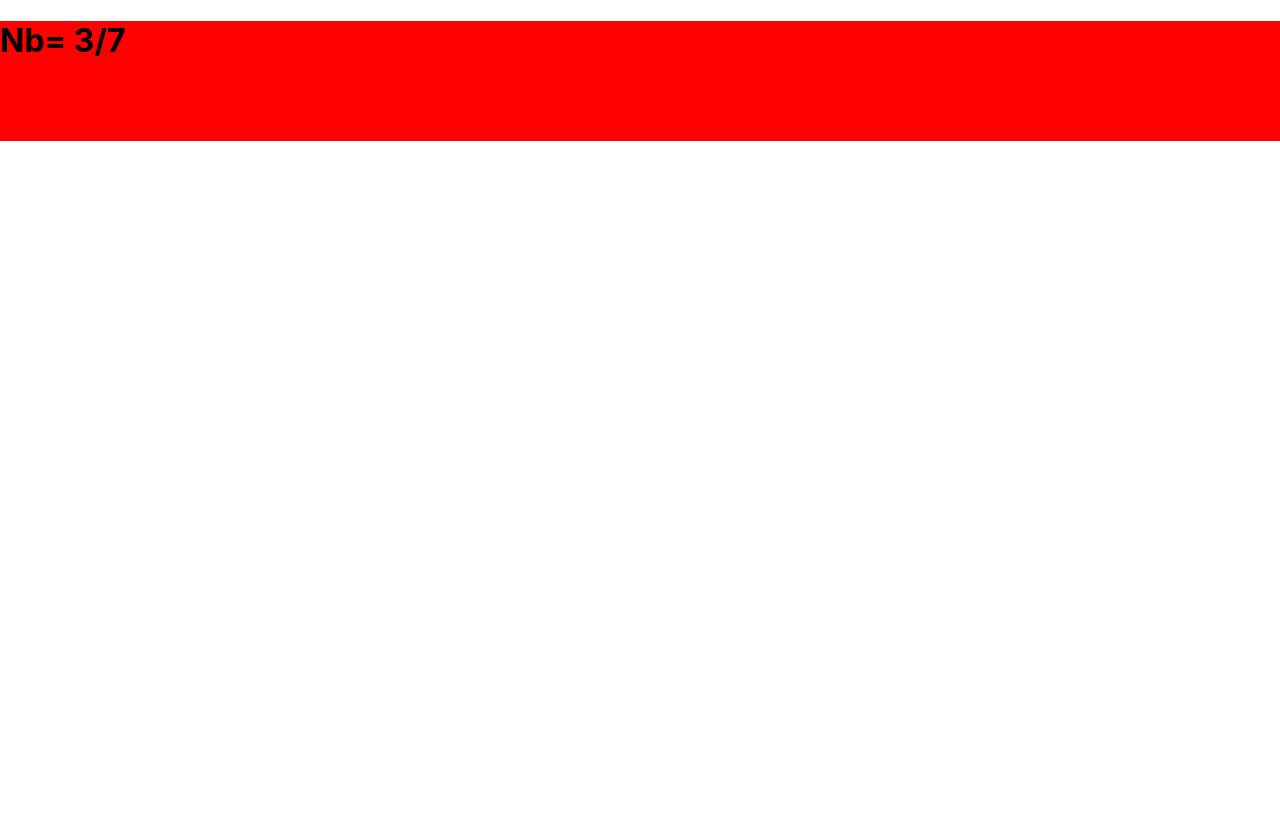
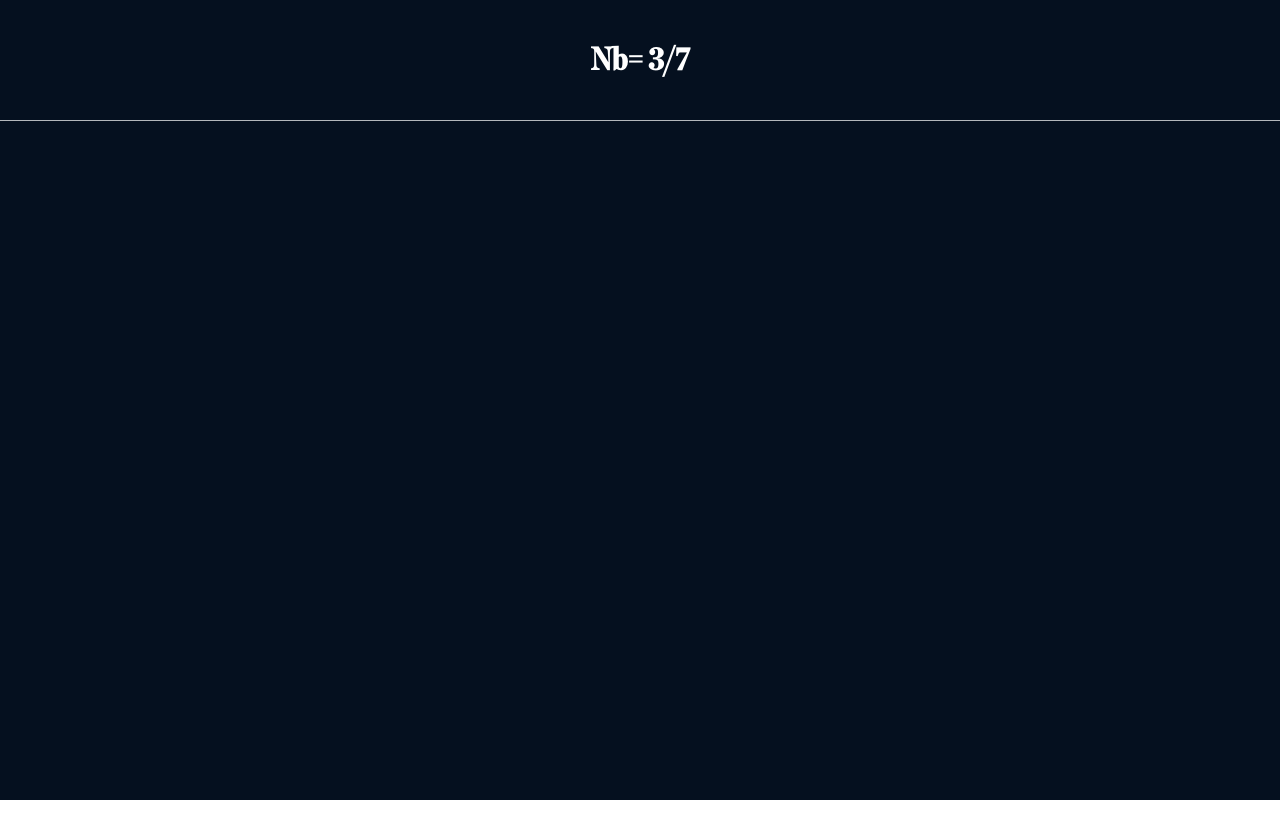
Before and after one commit to florianLopitaux/todo-list, a React (Create React App) app: page / in a window 1280 px wide. After the commit the page ends 800 px from the top, so only its background shows below. Built offline with nearby package versions, Linux system fonts and the light colour scheme.

Commit message:
Finish css style of header component and text font integration

```diff
--- a/src/App.css
+++ b/src/App.css
@@ -1,3 +1,8 @@
+@font-face {
+  font-family: 'Chronicle-Bold';
+  src: url('./fonts/Chronicle_Disp_Cond_Bold.otf') format('opentype');
+}
+
 html {
   margin: 0;
   padding: 0;
@@ -12,11 +17,19 @@ body {
 
   width: 100%;
   height: 100%;
+
+  background: linear-gradient(180deg, #05101f 100%, rgba(0,0,0,.57605) 0);
+  font-family: 'Chronicle-Bold';
+  color: white;
 }
 
 body header {
   width: 100%;
   height: 15vh;
 
-  background-color: red;
+  display: flex;
+  justify-content: center;
+  align-items: center;
+
+  border-bottom: 1px solid rgba(255, 255, 255, .7);
 }
```
Also changed, not shown: src/fonts/Chronicle_Disp_Cond_Bold.otf (added).
